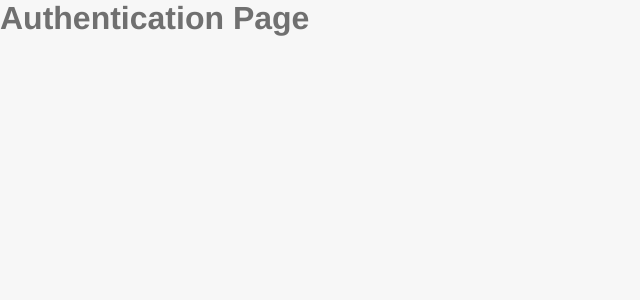
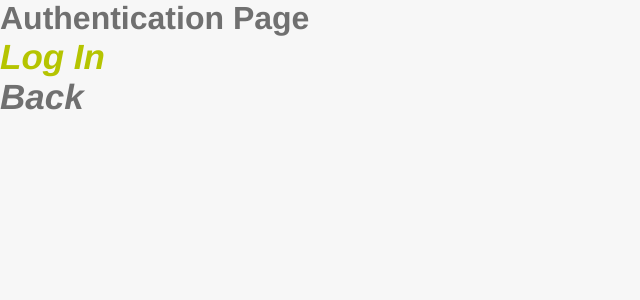
Before and after one commit to gabepinheiro/tgl-react, a React (Vite) app: page /authentication in a window 1280 px wide. Shown: the top 300 px of the page, without its empty margins (0-640 px from the left). Built offline with nearby package versions, Linux system fonts and the light colour scheme.

Commit message:
feat: added custom route link component

```diff
--- /dev/null
+++ b/src/components/link/index.tsx
@@ -0,0 +1,21 @@
+import { ReactNode } from 'react'
+import { LinkProps } from 'react-router-dom'
+
+import { LinkStyled } from './styles'
+
+export type Props = {
+  children: ReactNode
+  color?: 'black' | 'greenLight'
+} & LinkProps
+
+export const Link = ({
+  children,
+  color = 'black',
+  ...props
+}: Props) => {
+  return (
+    <LinkStyled {...props} color={color}>
+      {children}
+    </LinkStyled>
+  )
+}
--- /dev/null
+++ b/src/components/link/styles.ts
@@ -0,0 +1,29 @@
+import { Link } from 'react-router-dom'
+import styled, { css, DefaultTheme } from 'styled-components'
+
+import { Props } from './index'
+
+const LinkModifiers = {
+  black: (theme: DefaultTheme) => css`
+    color: ${theme.colors.gray600};
+    &:visited {
+      color: ${theme.colors.gray600};
+    }
+  `,
+  greenLight: (theme: DefaultTheme) => css`
+    color: ${theme.colors.greenLight};
+    &:visited {
+      color: ${theme.colors.greenLight};
+    }
+`,
+}
+
+export const LinkStyled = styled(Link)<Pick<Props, 'color'>>`
+  ${({ color, theme }) => css`
+    text-decoration: none;
+    font-size: 3.5rem;
+    font-weight: bold;
+    font-style: italic;
+    ${!!color && LinkModifiers[color](theme)};
+  `}
+`
--- a/src/pages/auth-page.tsx
+++ b/src/pages/auth-page.tsx
@@ -1,6 +1,13 @@
+import { Link } from '@/components/link'
+
 function AuthPage () {
   return (
-    <h1>Authentication Page</h1>
+    <>
+      <h1>Authentication Page</h1>
+      <Link to='/' color='greenLight'>Log In</Link>
+      <br />
+      <Link to='/authentication'>Back</Link>
+    </>
   )
 }
 
```
